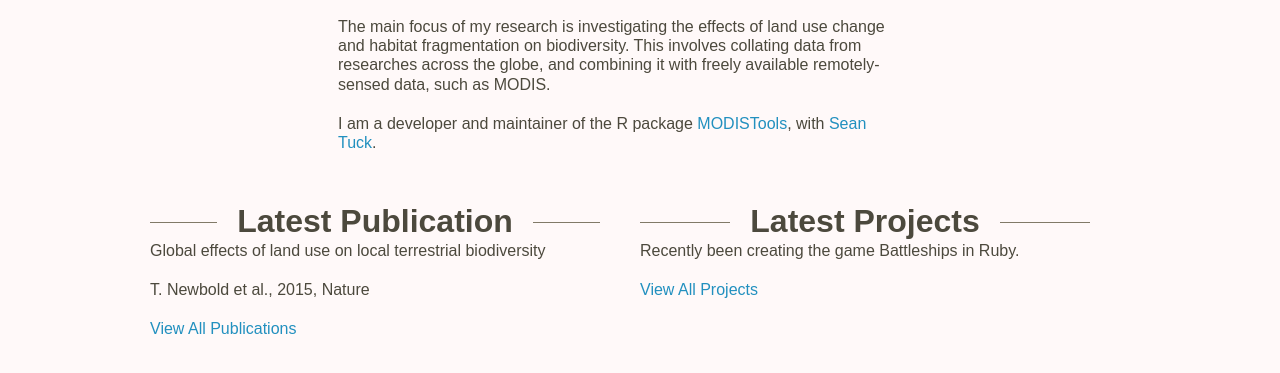
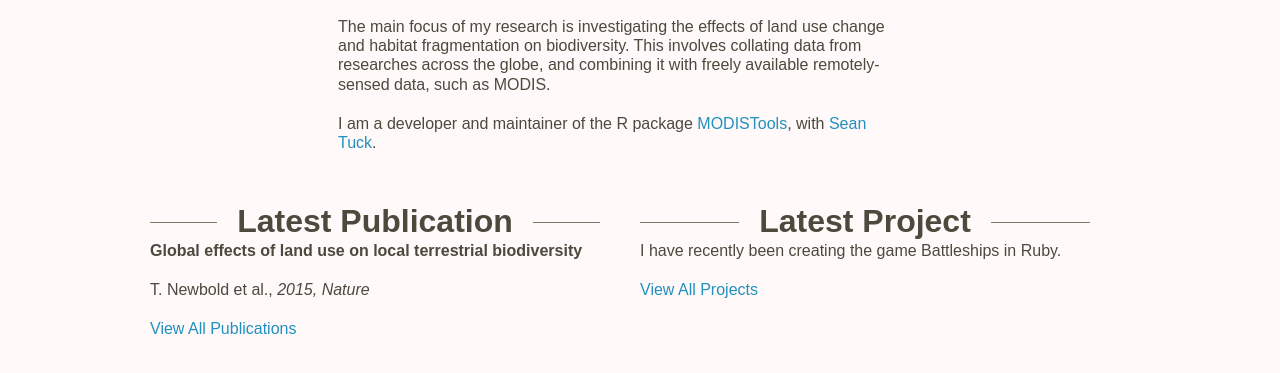
Before and after one commit to helenphillips/helenphillips.github.io, a plain HTML site: page index.html in a window 1280 px wide. Shown: the part 659-1032 px from the top of the page. Drawn offline with Linux system fonts and the light colour scheme.

Commit message:
More changes to format

```diff
--- a/index.html
+++ b/index.html
@@ -52,8 +52,8 @@
                 <div class="item-box">
                     <h1 class="item-box__heading"><span>Latest Publication</span></h1>
 
-                    <p>Global effects of land use on local terrestrial biodiversity</p>
-                    <p>T. Newbold et al., 2015, Nature</p>
+                    <p><b>Global effects of land use on local terrestrial biodiversity</b></p>
+                    <p>T. Newbold et al., <em>2015, Nature</em></p>
 
                     <a href="https://scholar.google.co.uk/citations?user=-TL1SHgAAAAJ&hl=en">View All Publications</a>
                 </div>
@@ -61,9 +61,9 @@
 
             <div class="grid__item grid__item--one-half">
                 <div class="item-box">
-                    <h1 class="item-box__heading"><span>Latest Projects</span></h1>
+                    <h1 class="item-box__heading"><span>Latest Project</span></h1>
 
-                    <p>Recently been creating the game Battleships in Ruby.</p>
+                    <p>I have recently been creating the game Battleships in Ruby.</p>
 
                     <a href="https://github.com/helenphillips">View All Projects</a>
                 </div>
```
